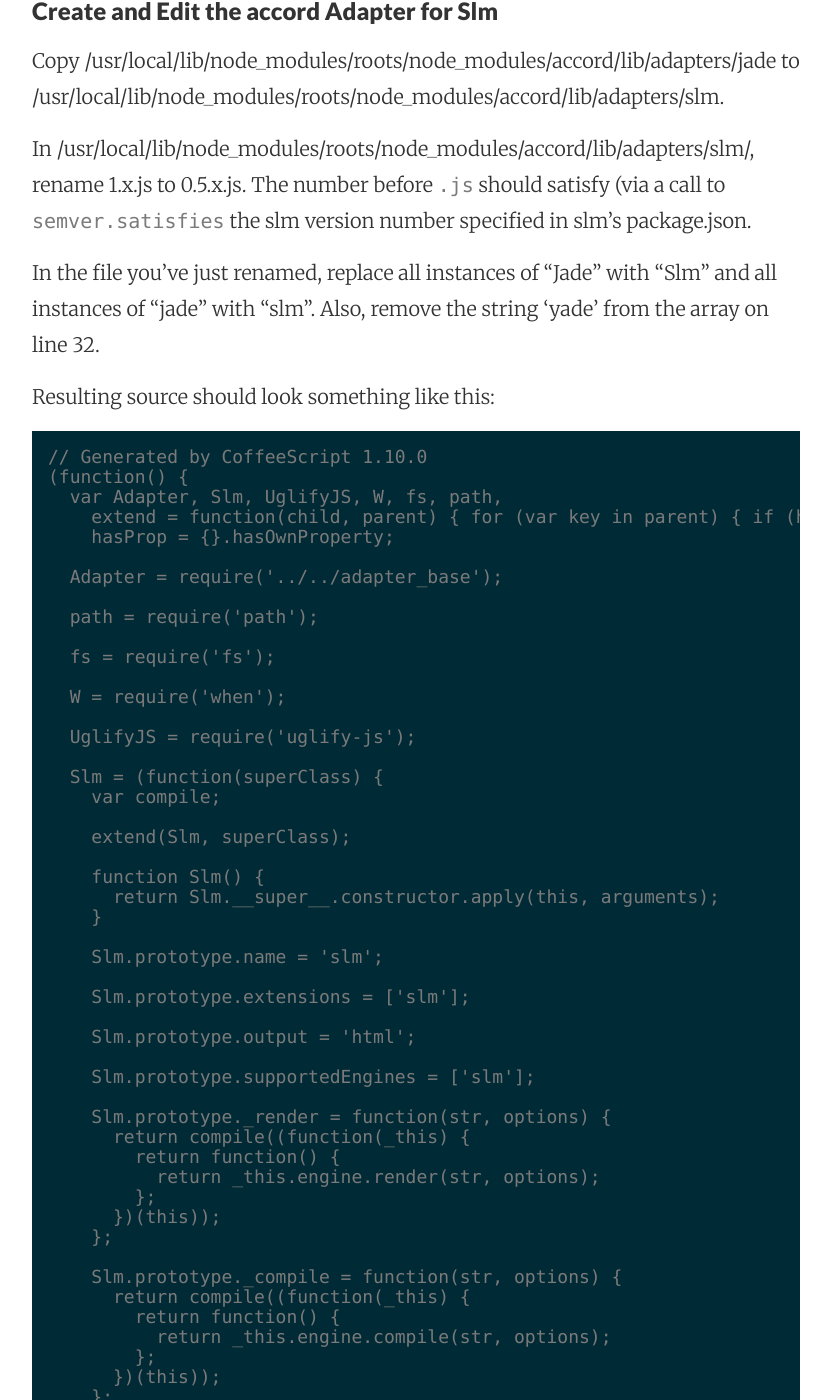
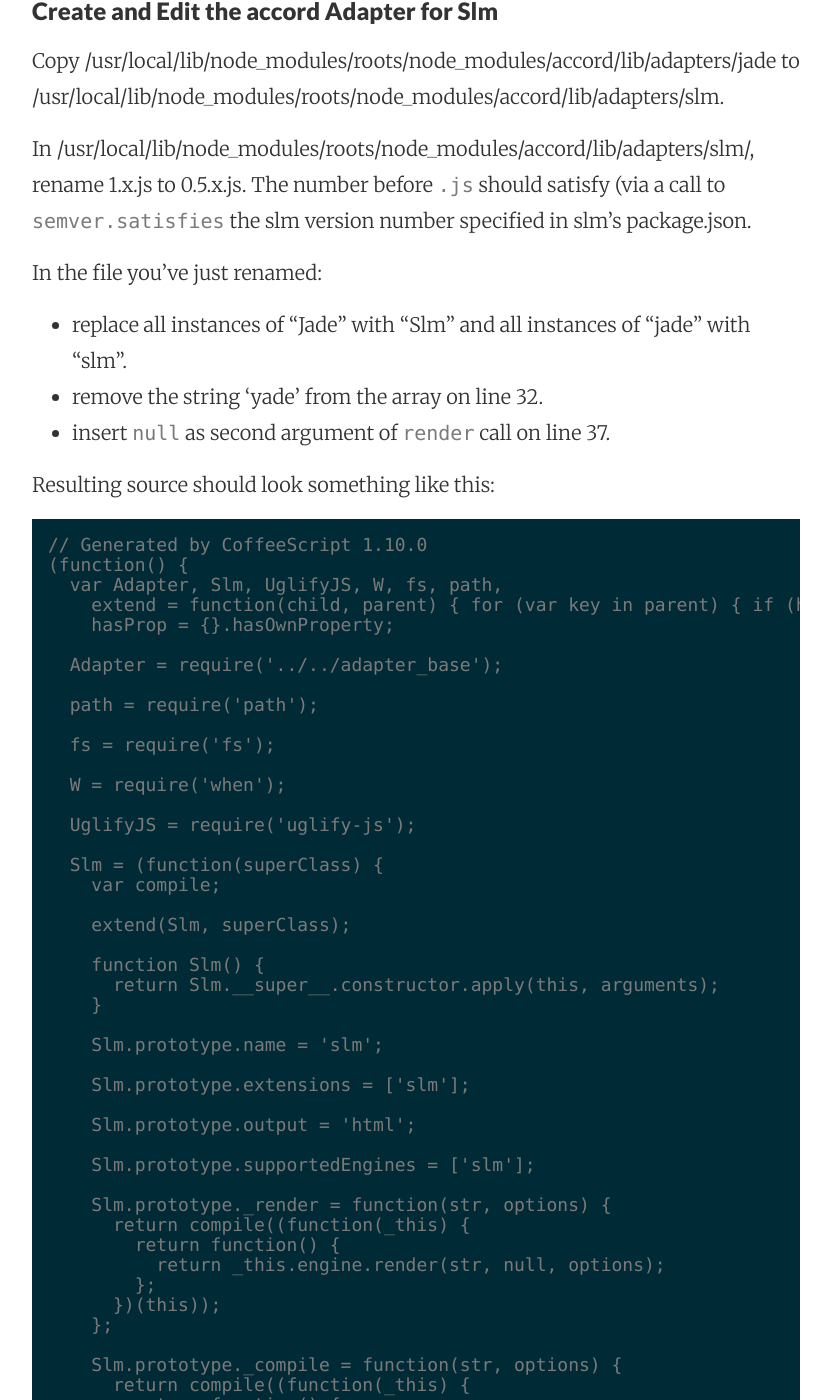
Before and after one commit to mattymaloney/mattymaloney.github.io, a Jekyll site: the page built from _posts/2016-02-20-roots-v4-mods.md, in a window 1280 px wide and 1400 px high, scrolled down 840 px. Shown: the whole window, without its empty margins (224-1055 px from the left). Built offline with Jekyll 4.4.1, drawn with Linux system fonts in a browser that asks for light colours; some of the changed text lies outside the part shown.

Commit message:
Updated 2016-02-20-roots-v4-mods.md

```diff
--- a/_posts/2016-02-20-roots-v4-mods.md
+++ b/_posts/2016-02-20-roots-v4-mods.md
@@ -3,6 +3,7 @@
 layout: post
 title: Modifications to Roots v4.x
 ---
+
 
 
 
@@ -21,7 +22,11 @@
 
 In /usr/local/lib/node_modules/roots/node_modules/accord/lib/adapters/slm/, rename 1.x.js to 0.5.x.js. The number before `.js` should satisfy (via a call to `semver.satisfies` the slm version number specified in slm's package.json.
 
-In the file you've just renamed, replace all instances of "Jade" with "Slm" and all instances of "jade" with "slm". Also, remove the string 'yade' from the array on line 32.
+In the file you've just renamed:
+
+* replace all instances of "Jade" with "Slm" and all instances of "jade" with "slm".
+* remove the string 'yade' from the array on line 32.
+* insert `null` as second argument of `render` call on line 37.
 
 Resulting source should look something like this:
 
@@ -62,7 +67,7 @@
     Slm.prototype._render = function(str, options) {
       return compile((function(_this) {
         return function() {
-          return _this.engine.render(str, options);
+          return _this.engine.render(str, null, options);
         };
       })(this));
     };
```
